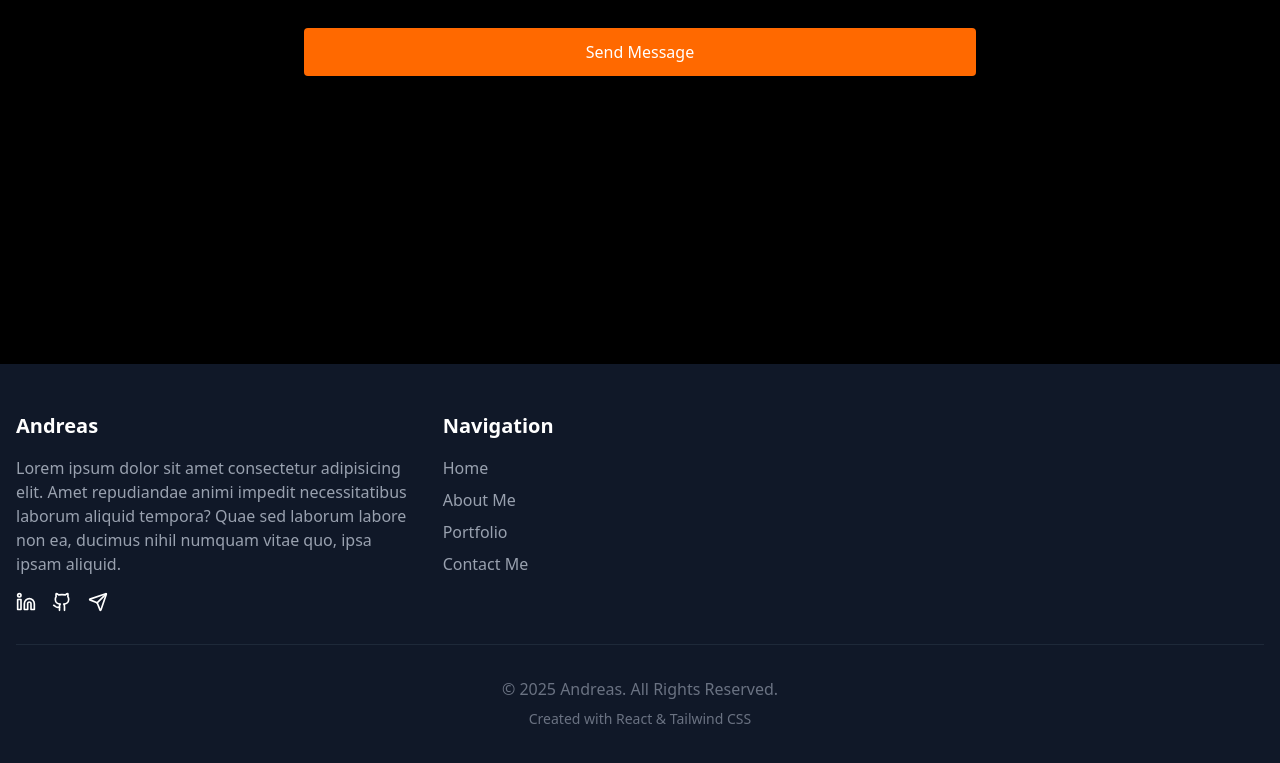
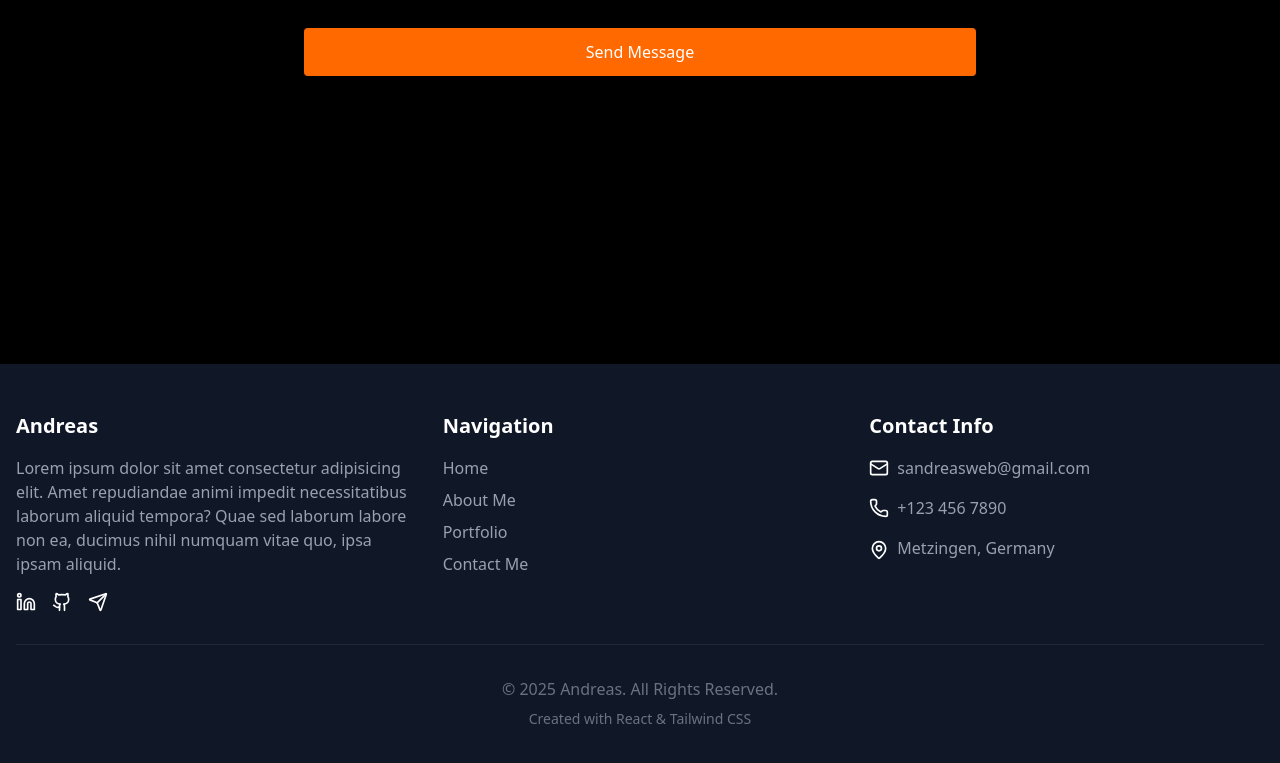
Before and after one commit to Sandreass/react-portfolio, a React (Vite) app: page / in a window 1280 px wide. Shown: the part 3171-3934 px from the top of the page. Built offline with nearby package versions, Linux system fonts and the light colour scheme.

Commit message:
adding footer contact

```diff
--- a/src/components/Footer.jsx
+++ b/src/components/Footer.jsx
@@ -76,6 +76,34 @@ const Footer = () => {
               </li>
             </ul>
           </div>
+
+          <div>
+            <h3 className="text-xl font-bold mb-4">Contact Info</h3>
+            <ul className="space-y-4">
+              <li className="flex items-center">
+                <Mail size={20} className="mr-2" />
+                <a
+                  href="mailto:andreas@example.com"
+                  className="text-gray-400 hover:text-white transition-colors"
+                >
+                  sandreasweb@gmail.com
+                </a>
+              </li>
+              <li className="flex items-center">
+                <Phone size={20} className="mr-2" />
+                <a
+                  href="tel:+1234567890"
+                  className="text-gray-400 hover:text-white transition-colors"
+                >
+                  +123 456 7890
+                </a>
+              </li>
+              <li className="flex items-start">
+                <MapPin size={20} className="mr-2 mt-1" />
+                <span className="text-gray-400">Metzingen, Germany</span>
+              </li>
+            </ul>
+          </div>
         </div>
 
         <div className="pt-8 border-t border-gray-800 text-center text-gray-500">
```
